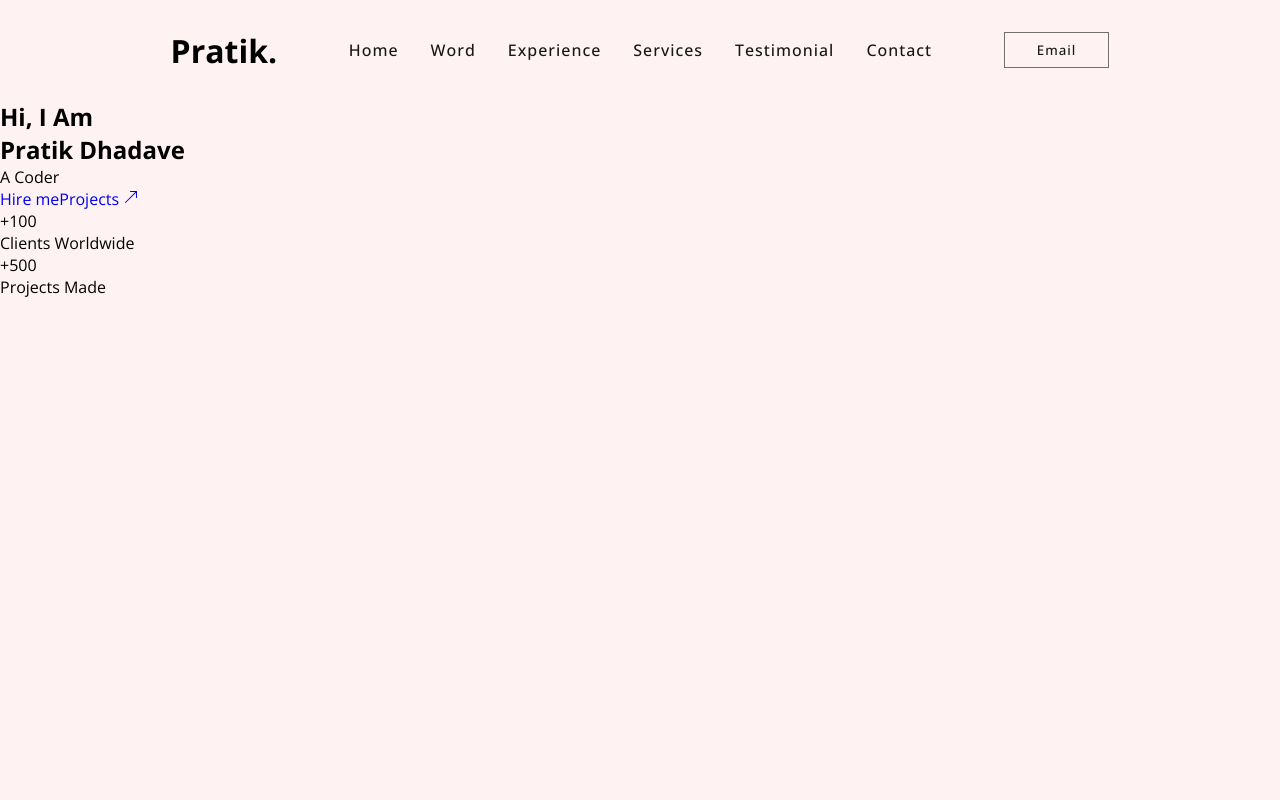
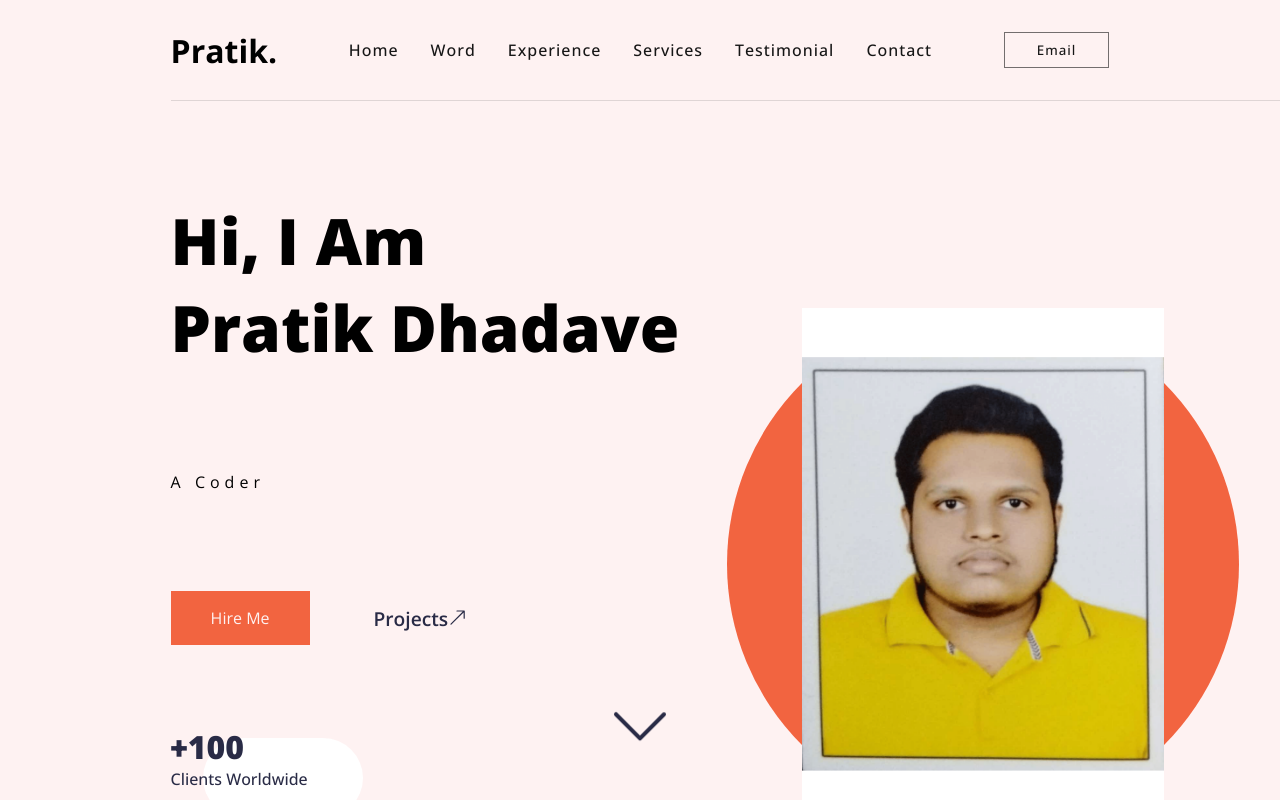
Before and after one commit to Pratik-Dhadave/Portfolio_webapp, a React (Create React App) app: page / in a window 1280 px wide. Shown: the top 800 px of the page. Built offline with nearby package versions, Linux system fonts and the light colour scheme.

Commit message:
home section is done for portfolio project

```diff
--- a/src/components/Home.jsx
+++ b/src/components/Home.jsx
@@ -1,9 +1,28 @@
-import React from 'react';
-import {motion} from "framer-motion";
+import React,{useRef} from 'react';
+import {animate, motion} from "framer-motion";
 import Typewriter from "typewriter-effect";
-import {BsArrowUpRight} from "react-icons/bs"
+import {BsArrowUpRight, BsChevronDown} from "react-icons/bs";
+import me from "../assets/Pratik.png"
+// import { useRef } from 'react';
 
 const Home = () => {
+    const clientCount = useRef(null);
+    const projectCount = useRef(null);
+
+    const animationClientsCount = () =>{
+        animate(0,100, {
+            duration:1,
+            onUpdate:(v)=>(clientCount.current.textContent = v.toFixed()),
+        });
+    };
+
+    const animationProjectsCount = () =>{
+        animate(0,10, {
+            duration:3,
+            onUpdate:(v)=>(projectCount.current.textContent = v.toFixed()),
+        });
+    };
+
     const animation ={
         h1:{
             initial:{
@@ -42,14 +61,18 @@ const Home = () => {
                 }}/>
                 <div>
                     <a href="mailto:pratik007ddd@gmail.com">
-                        Hire me
+                        Hire Me
                     </a>
                     <a href="#work">Projects <BsArrowUpRight /> </a>
                 </div>
 
                 <article>
                     <p>
-                        +<span>100</span>
+                        +<motion.span
+                        whileInView={animationClientsCount}
+                        ref={clientCount}
+                        >
+                        </motion.span>
                     </p>
                     <span>Clients Worldwide</span>
                 </article>
@@ -57,14 +80,24 @@ const Home = () => {
                 <aside>
                     <article>
                         <p>
-                            +<span>500</span>
+                            +<motion.span
+                            whileInView={animationProjectsCount}
+                            ref={projectCount}
+                            ></motion.span>
                         </p>
-                        <span>Projects Made</span>
+                        <span>Projects Done</span>
+                    </article>
+                    <article data-special>
+                        <p>Contact</p>
+                        <span>pratik007ddd@gmail.com</span>
                     </article>
                 </aside>
             </div>
         </section>
-        <section></section>
+        <section>
+            <img src={me} alt="Pratik" />
+        </section>
+        <BsChevronDown />
     </div>
   )
 }
--- /dev/null
+++ b/src/styles/animations.scss
@@ -0,0 +1,5 @@
+@keyframes animateSvg {
+    to{
+        transform: translate(-50%, -10px);
+    }
+}
--- a/src/styles/app.scss
+++ b/src/styles/app.scss
@@ -3,6 +3,7 @@
 @import "statics";
 @import "header";
 @import "home";
+@import "animations";
 
 *{
     margin: 0%;
--- a/src/styles/home.scss
+++ b/src/styles/home.scss
@@ -0,0 +1,117 @@
+#home{
+    width: 100%;
+    height: 90vh;
+    display: flex;
+    > section{
+        width: 100%;
+
+    &:first-of-type {
+        padding-left: $p;
+
+        > div {
+            border-top: 1px solid $color6_2;
+            height: 100%;
+            padding-top: 6rem;
+            > h1 {
+                font:900 4rem $text2;
+            }
+            .typerwriterpara{
+                margin: 20px 0;
+                height: 20px;
+                letter-spacing: 5px;
+            }
+            > div{
+                display: flex;
+                margin: 5rem 0;
+                width: 70%;
+                gap: 4rem;
+                align-items: center;
+
+                > a{
+                    &:first-of-type{
+                        background-color: $color3;
+                        color: $color1;
+                        padding: 1rem 2.5rem;
+                        transform: all 0,3s;
+                        &:hover{
+                            background-color: $color3_1;
+                        }
+                    }
+                    &:last-of-type{
+                        font:600 1.2rem $text2;
+                        color:$color5;
+                        display: flex;
+                        align-items: center;
+                    }
+                }
+            }
+            aside{
+                display: flex;
+                justify-content: space-between;
+                width: 70%;
+            }
+            article{
+                margin: 2rem 0;
+                width: 10rem;
+                color: $color5;
+                position: relative;
+
+                &::after{
+                    content:"";
+                    background-color: $color4;
+                    width: 100%;
+                    height: 5rem;
+                    border-radius: 50px;
+                    position:absolute;
+                    left: 20%;
+                    top: 20%;
+                    z-index: -1;
+                }
+                > p{
+                    font: 900 2rem $text1;
+                }
+                >span{
+                    font: 500 1rem $text2;
+                }
+            }
+            article[data-special]{
+                // width: 16rem;
+                width: 13rem;
+            }
+        }
+    }
+    &:last-of-type{
+        border-top: 1px solid $color6_2;
+        display: flex;
+        flex-direction: column;
+        justify-content: flex-end;
+        align-items: center;
+        overflow-x: hidden;
+
+        &::after{
+            content: "";
+            height: 40vmax;
+            width: 40vmax;
+            background-color: $color3;
+            position: absolute;
+            z-index: -1;
+            border-radius: 50%;
+        }
+
+        > img {
+            height: 40vmax;
+            width: 40vmax;
+            object-fit: contain;
+        }
+    }
+    }
+    >svg{
+        position: absolute;
+        font-size: 4rem;
+        color: $color5;
+        left: 50%;
+        bottom: 5%;
+        transform: translateX(-50%);
+        animation: animateSvg 0.7s infinite linear alternate;
+    }
+}
```
